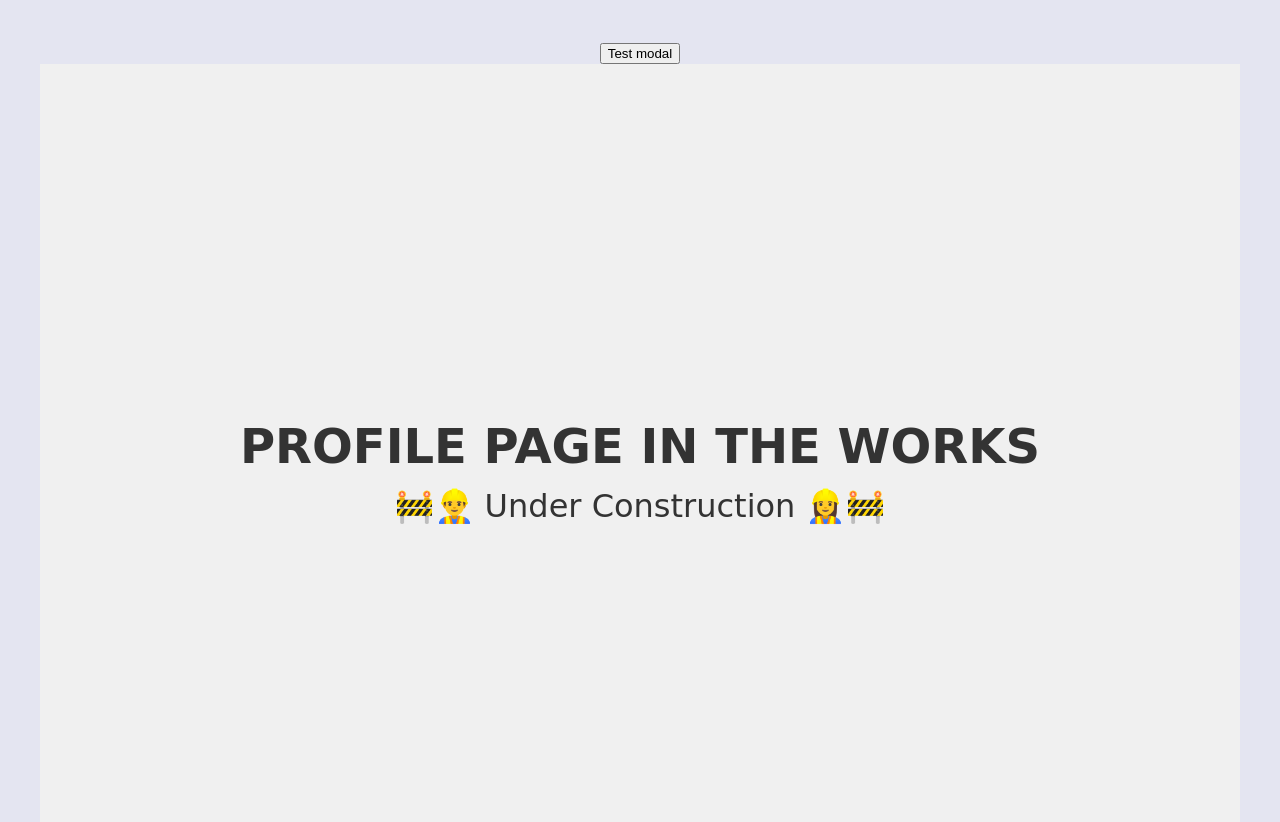
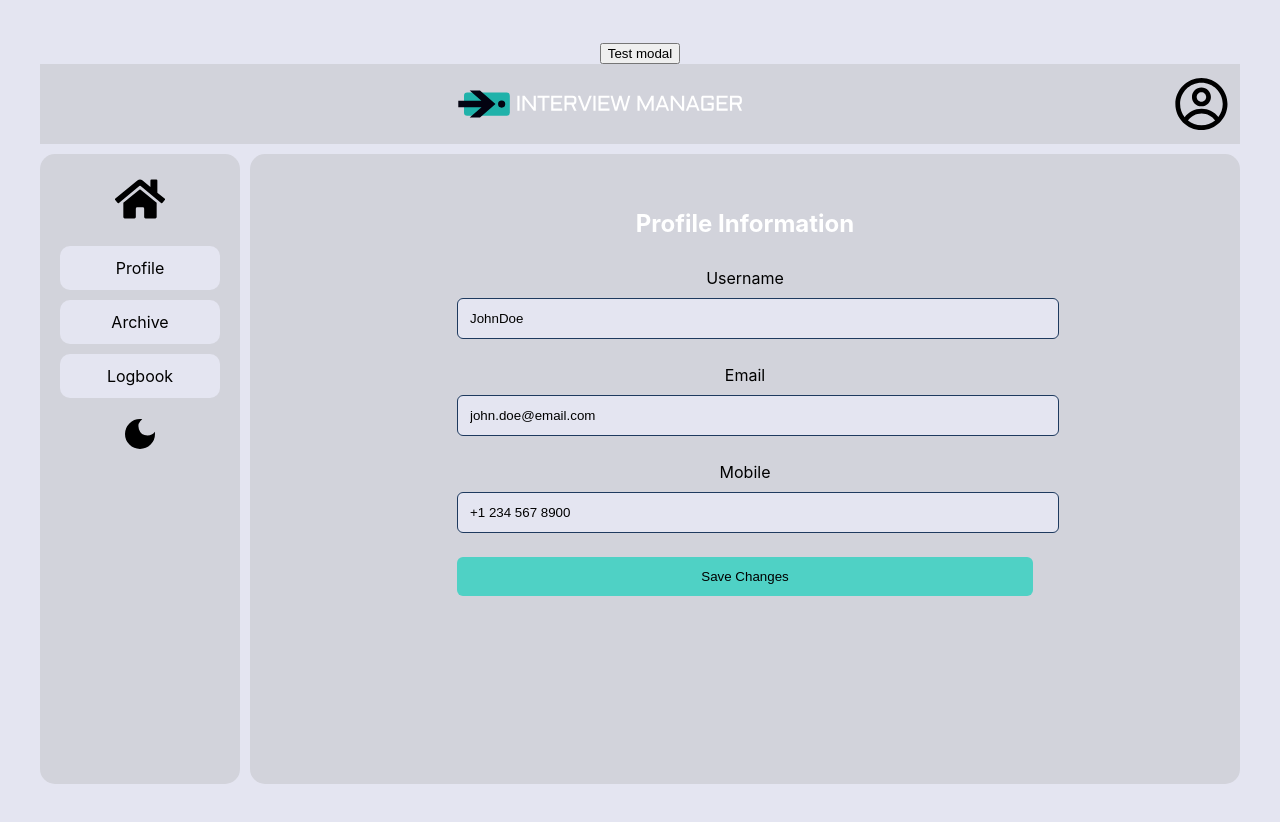
Before and after one commit to johnfa1508/interview-manager-client, a React (Vite) app: page /profile in a window 1280 px wide. Shown: the top 822 px of the page. Built offline with nearby package versions, Linux system fonts and the light colour scheme.

Commit message:
Profile page

```diff
--- a/src/pages/profilepage/index.jsx
+++ b/src/pages/profilepage/index.jsx
@@ -1,12 +1,75 @@
+import { useState } from 'react';
+import Header from '../../components/header';
+import NavBar from '../../components/navigation';
 import './style.css';
 
-export default function ProfilePage() {
+const ProfilePage = () => {
+  const [formData, setFormData] = useState({
+    username: 'JohnDoe',
+    email: 'john.doe@email.com',
+    mobile: '+1 234 567 8900'
+  });
+
+  const [isSaving, setIsSaving] = useState(false);
+
+  const handleChange = (e) => {
+    const { name, value } = e.target;
+    setFormData((prevState) => ({
+      ...prevState,
+      [name]: value
+    }));
+  };
+
+  const handleSubmit = async (e) => {
+    e.preventDefault();
+    setIsSaving(true);
+
+    try {
+      // Simulate API call - replace with actual API endpoint
+      await new Promise((resolve) => setTimeout(resolve, 1000));
+      alert('Profile updated successfully!');
+    } catch (error) {
+      alert('Failed to update profile');
+    } finally {
+      setIsSaving(false);
+    }
+  };
+
   return (
-    <div className="construction-container">
-      <h1>PROFILE PAGE IN THE WORKS</h1>
-      <div className="construction-animation">
-        🚧👷‍♂️ Under Construction 👷‍♀️🚧
+    <div className="page-container">
+      <div className="dashboard-layout">
+        <Header />
+        <NavBar />
+        <main className="dashboard-content">
+          <div className="profile-container">
+            <h2 className="profile-title">Profile Information</h2>
+            <form onSubmit={handleSubmit} className="profile-form">
+              <div className="form-group">
+                <label>Username</label>
+                <input
+                  type="text"
+                  name="username"
+                  value={formData.username}
+                  onChange={handleChange}
+                />
+              </div>
+              <div className="form-group">
+                <label>Email</label>
+                <input type="email" name="email" value={formData.email} onChange={handleChange} />
+              </div>
+              <div className="form-group">
+                <label>Mobile</label>
+                <input type="text" name="mobile" value={formData.mobile} onChange={handleChange} />
+              </div>
+              <button type="submit" disabled={isSaving} className="save-button">
+                {isSaving ? 'Saving...' : 'Save Changes'}
+              </button>
+            </form>
+          </div>
+        </main>
       </div>
     </div>
   );
-}
+};
+
+export default ProfilePage;
--- a/src/pages/profilepage/style.css
+++ b/src/pages/profilepage/style.css
@@ -1,32 +1,77 @@
-/* style.css */
+.page-container {
+  min-height: 100vh;
+  border-radius: 15px;
+  color: white;
 
-.construction-container {
+}
+
+.content-wrapper {
+  display: flex;
+  min-height: calc(100vh - 70px);
+}
+
+.main-content {
+  flex: 1;
+  padding: 24px;
+}
+
+.profile-container {
+  max-width: 36rem;
+  margin: 32px auto 0;
+}
+
+.profile-title {
+  font-size: 24px;
+  font-weight: bold;
+  margin-bottom: 24px;
+}
+
+.profile-form {
   display: flex;
   flex-direction: column;
-    align-items: center;
-    justify-content: center;
-    height: 100vh;
-    background-color: #f0f0f0;
-    color: #333;
-    font-family: 'Comic Sans MS', cursive, sans-serif;
-    text-align: center;
+  gap: 24px;
 }
 
-  .construction-container h1 {
-    font-size: 3rem;
-    margin-bottom: 20px;
+.form-group {
+  display: flex;
+  flex-direction: column;
+  gap: 8px;
 }
 
-  .construction-animation {
-    font-size: 2rem;
-    animation: bounce 1s infinite;
+.form-group label {
+  color: var(--text-color);
 }
 
-  @keyframes bounce {
-    0%, 100% {
-      transform: translateY(0);
+.form-group input {
+  width: 100%;
+  padding: 12px;
+  background-color: var(--secondary-background-color);
+  border: 1px solid #1e3a5f;
+  border-radius: 6px;
+  color: var(--text-color);
+  outline: none;
 }
-    50% {
-      transform: translateY(-20px);
+
+.form-group input:focus {
+  border-color: #4fd1c5;
 }
+
+.save-button {
+  width: 100%;
+  background-color: #4fd1c5;
+  color: black;
+  padding: 12px;
+  border-radius: 6px;
+  border: none;
+  cursor: pointer;
+  transition: background-color 0.2s;
 }
+
+.save-button:hover {
+  background-color: #3db4a8;
+}
+
+.save-button:disabled {
+  opacity: 0.5;
+  cursor: not-allowed;
+}
```
Lines whose indentation alone changed are shown as unchanged.
